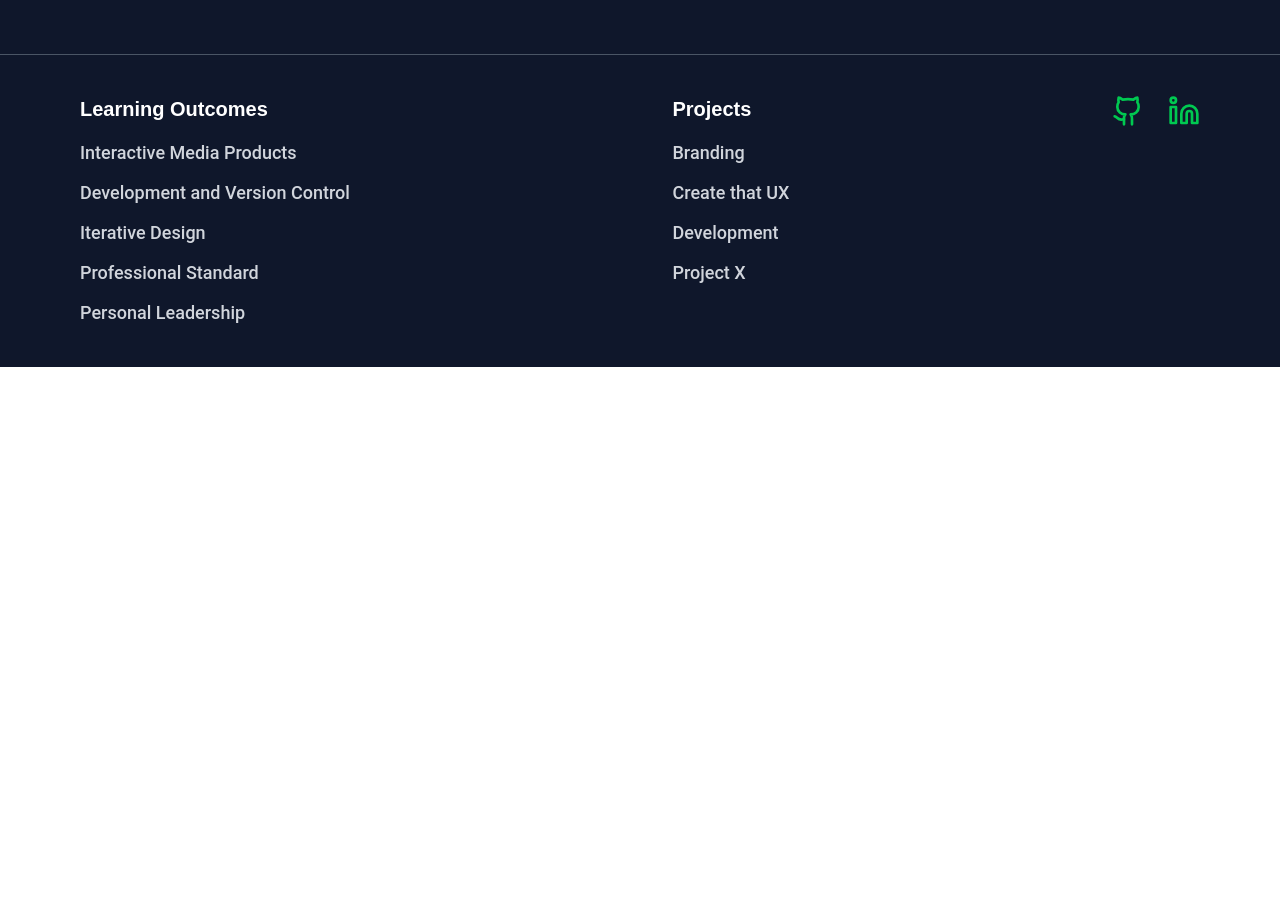
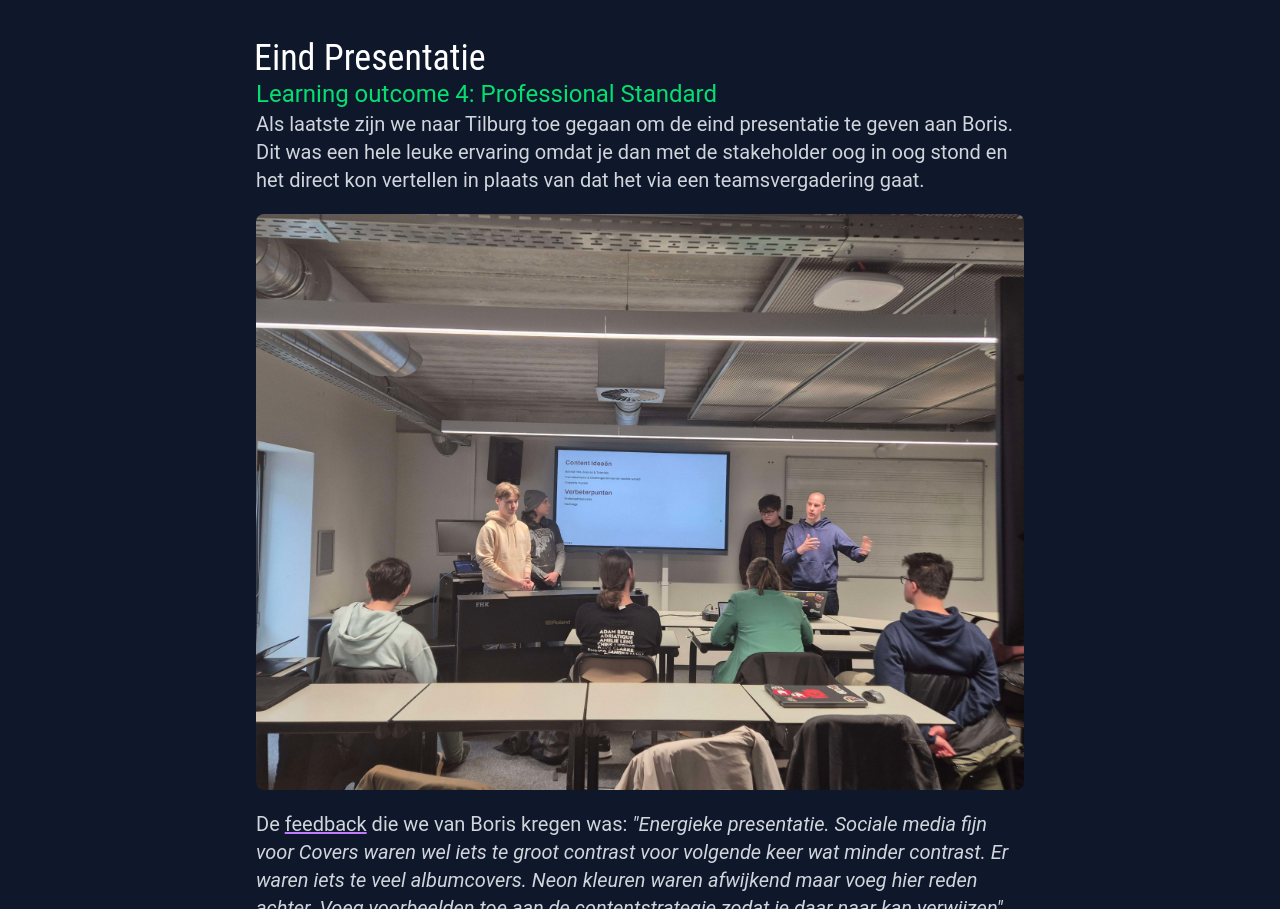
Before and after one commit to LuukyPuuky/Portfolio2.1, a Nuxt app: page /projects/branding in a window 1280 px wide. Shown: the part 11091-12000 px from the top of the page. Before the commit the page ends 11458 px from the top, so only its background shows below. Built offline with nearby package versions, Linux system fonts and the light colour scheme.

Commit message:
toevoegen eindpresentatie branding

```diff
--- a/pages/lo1.vue
+++ b/pages/lo1.vue
@@ -25,15 +25,6 @@ const products = [
             <h2 class="text-4xl font-bold mb-6">Reflectie</h2>
             <div class="space-y-4 max-w-3xl">
               <p class="text-gray-300 leading-relaxed"></p>
-              <p class="text-gray-300 leading-relaxed">
-                Boris is een talentvolle DJ en producer aan de Rockacademie van
-                Fontys, bekend om zijn melodische techno en energieke beats. Het
-                doel was om zowel een jonger publiek aan te spreken als zijn
-                bestaande fanbase te behouden. We richtten ons op
-                socialmediastrategieën, visuele branding, merchandise en het
-                ontwerpen van een nieuwe website om zijn unieke stijl te
-                weerspiegelen en verder te ontwikkelen.
-              </p>
             </div>
           </div>
 
--- a/pages/lo4.vue
+++ b/pages/lo4.vue
@@ -3,6 +3,7 @@ import ProductsList from "~/components/ProductsList.vue";
 
 const products = [
   { text: "Samenwerkingsovereenkomst", to: "/projects/branding#samenwerking" },
+  { text: "Eind Presentatie", to: "/projects/branding#eindpp" },
 ];
 </script>
 
--- a/pages/projects/branding.vue
+++ b/pages/projects/branding.vue
@@ -662,6 +662,33 @@
             class="mb-5 h-auto max-w-full w-full rounded-lg"
           />
         </ContentSection>
+
+        <!-- Eind presentatie-->
+        <ContentSection
+          id="eindpp"
+          class="scroll-mt-24"
+          title="Eind Presentatie"
+          subtitle="Learning outcome 4: Professional Standard"
+          description="Als laatste zijn we naar Tilburg toe gegaan om de eind presentatie te geven aan Boris. Dit was een hele leuke ervaring omdat je dan met de stakeholder oog in oog stond en het direct kon vertellen in plaats van dat het via een teamsvergadering gaat."
+          :loNumber="4"
+        >
+          <img
+            src="/images/presentatieboris.jpg"
+            alt="eindpp"
+            class="mb-5 h-auto max-w-full w-full rounded-lg"
+          />
+          <p class="text-gray-300 font-Roboto text-xl">
+            De <span class="underline decoration-purple-400">feedback</span> die
+            we van Boris kregen was:
+            <span class="italic"
+              >"Energieke presentatie. Sociale media fijn voor Covers waren wel
+              iets te groot contrast voor volgende keer wat minder contrast. Er
+              waren iets te veel albumcovers. Neon kleuren waren afwijkend maar
+              voeg hier reden achter. Voeg voorbeelden toe aan de
+              contentstrategie zodat je daar naar kan verwijzen"
+            </span>
+          </p>
+        </ContentSection>
       </div>
     </div>
     <Footer />
```
Also changed, not shown: public/images/presentatieboris.jpg (added).
